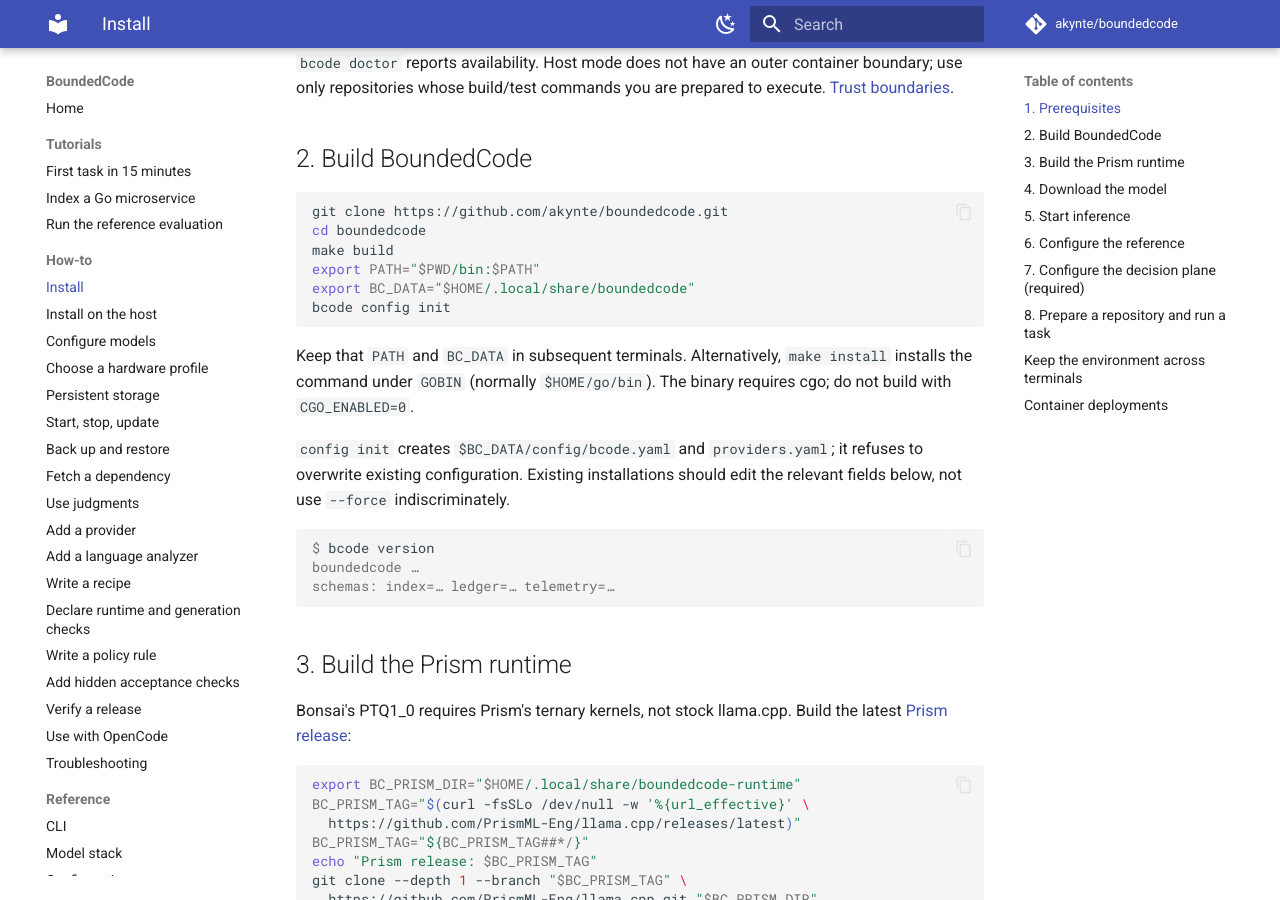
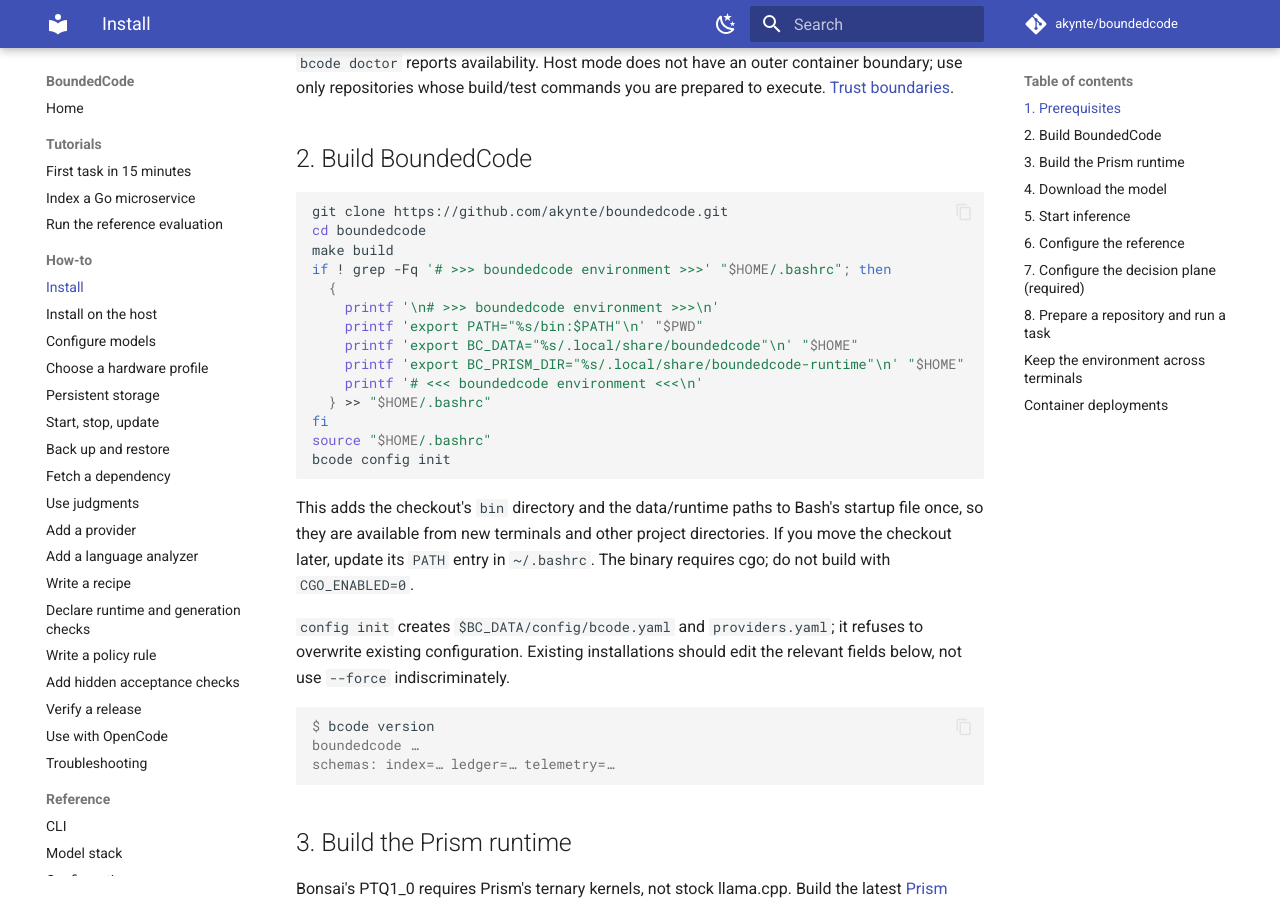
Before and after one commit to akynte/boundedcode, an MkDocs documentation site: the page built from docs/how-to/install.md, in a window 1280 px wide and 900 px high, scrolled down 1308 px. Built offline with MkDocs 1.6.1 and Material for MkDocs 9.7.7, drawn with Linux system fonts in a browser that asks for light colours; comment, search, counter and statistics services are not loaded; some of the changed text lies outside the part shown.

Commit message:
docs: persist local install environment

````diff
--- a/docs/how-to/install.md
+++ b/docs/how-to/install.md
@@ -70,14 +70,23 @@
 git clone https://github.com/akynte/boundedcode.git
 cd boundedcode
 make build
-export PATH="$PWD/bin:$PATH"
-export BC_DATA="$HOME/.local/share/boundedcode"
+if ! grep -Fq '# >>> boundedcode environment >>>' "$HOME/.bashrc"; then
+  {
+    printf '\n# >>> boundedcode environment >>>\n'
+    printf 'export PATH="%s/bin:$PATH"\n' "$PWD"
+    printf 'export BC_DATA="%s/.local/share/boundedcode"\n' "$HOME"
+    printf 'export BC_PRISM_DIR="%s/.local/share/boundedcode-runtime"\n' "$HOME"
+    printf '# <<< boundedcode environment <<<\n'
+  } >> "$HOME/.bashrc"
+fi
+source "$HOME/.bashrc"
 bcode config init
 ```
 
-Keep that `PATH` and `BC_DATA` in subsequent terminals. Alternatively,
-`make install` installs the command under `GOBIN` (normally `$HOME/go/bin`).
-The binary requires cgo; do not build with `CGO_ENABLED=0`.
+This adds the checkout's `bin` directory and the data/runtime paths to Bash's
+startup file once, so they are available from new terminals and other project
+directories. If you move the checkout later, update its `PATH` entry in
+`~/.bashrc`. The binary requires cgo; do not build with `CGO_ENABLED=0`.
 
 `config init` creates `$BC_DATA/config/bcode.yaml` and `providers.yaml`; it
 refuses to overwrite existing configuration. Existing installations should edit
@@ -152,9 +161,19 @@
 
 ## 5. Start inference
 
-In a dedicated terminal, with `BC_PRISM_DIR` and `BC_DATA` set:
+In a dedicated terminal, the paths from Step 2 are already set. Confirm the
+model and server binary exist before launching:
 
 ```bash
+test -f "$BC_DATA/models/Ternary-Bonsai-2-27B-PTQ1_0.gguf" || {
+  echo "Model not found under $BC_DATA/models; check BC_DATA and complete step 4" >&2
+  exit 1
+}
+test -x "$BC_PRISM_DIR/build/bin/llama-server" || {
+  echo "llama-server not found under $BC_PRISM_DIR/build/bin; check BC_PRISM_DIR and complete step 3" >&2
+  exit 1
+}
+
 "$BC_PRISM_DIR/build/bin/llama-server" \
   --model "$BC_DATA/models/Ternary-Bonsai-2-27B-PTQ1_0.gguf" \
   --alias boundedcode-bonsai \
````
